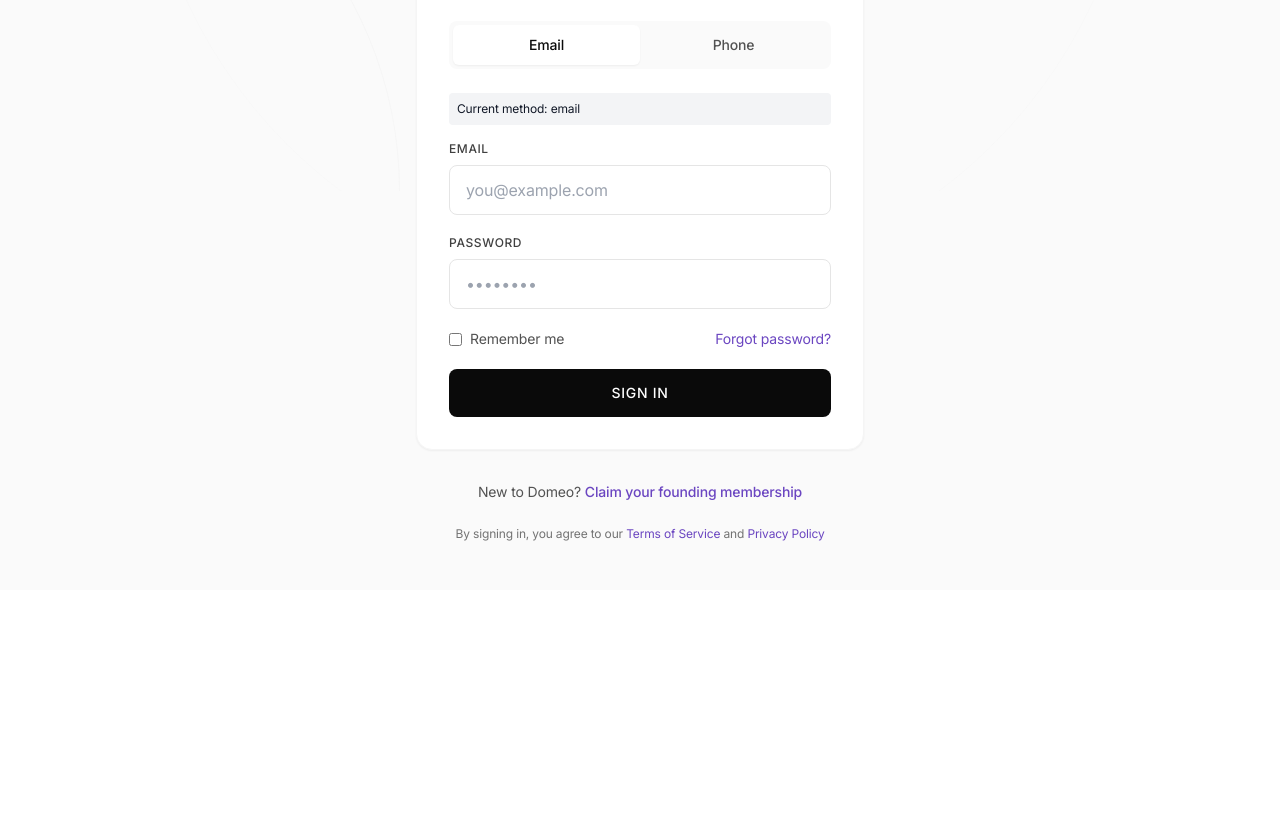
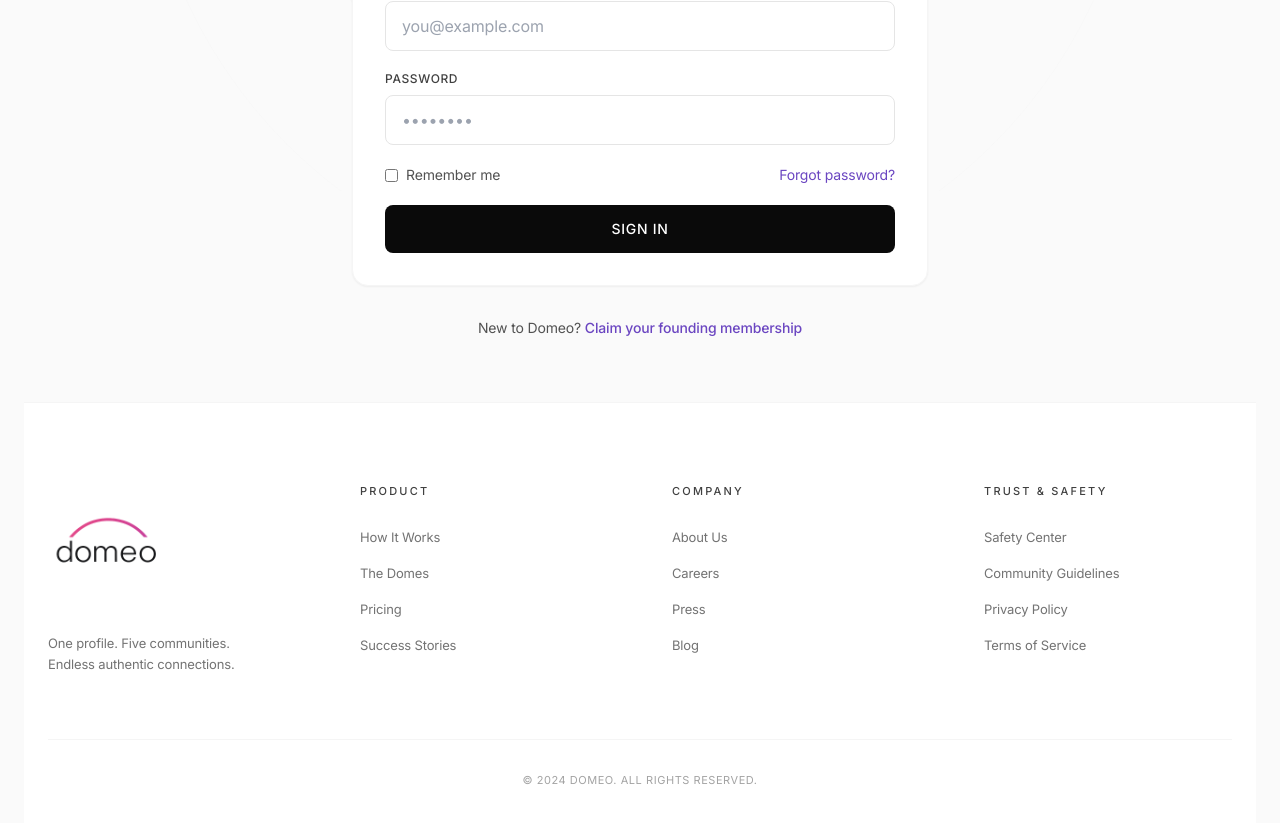
Before and after one commit to mcapace/Domeo, a Next.js app: page /auth/signin in a window 1280 px wide. Shown: the part 609-1432 px from the top of the page. Before the commit the page ends 1199 px from the top, so only its background shows below. Built offline with nearby package versions, Linux system fonts and the light colour scheme.

Commit message:
Fix login page footer to span full width like homepage

```diff
--- a/src/app/auth/signin/page.tsx
+++ b/src/app/auth/signin/page.tsx
@@ -24,11 +24,10 @@
   console.log('Current loginMethod:', loginMethod);
 
   return (
-    <div className="min-h-screen flex flex-col justify-center px-6 py-12">
-      <div className="w-full max-w-md mx-auto">
-        {/* Logo and Header */}
-        <div className="text-center mb-10">
-          <Logo size="md" className="mx-auto mb-8" />
+    <div className="min-h-screen flex flex-col justify-center px-6 py-12 pt-32">
+      <div className="w-full max-w-xl mx-auto">
+        {/* Header */}
+        <div className="text-center mb-8">
           <h1 className="text-3xl font-extralight text-domeo-black tracking-[-0.02em]">
             Welcome back
           </h1>
@@ -133,10 +132,7 @@
             </label>
           </div>
 
-          {/* Debug Info */}
-          <div className="mb-4 p-2 bg-gray-100 rounded text-xs">
-            Current method: {loginMethod}
-          </div>
+
 
           {/* Login Form */}
           <form onSubmit={handleSubmit} className="space-y-5">
@@ -243,19 +239,67 @@
             Claim your founding membership
           </Link>
         </p>
+      </div>
 
-        {/* Footer */}
-        <p className="text-center text-xs text-domeo-gray-500 mt-6">
-          By signing in, you agree to our{' '}
-          <Link href="/terms" className="text-domeo-accent hover:underline">
-            Terms of Service
-          </Link>{' '}
-          and{' '}
-          <Link href="/privacy" className="text-domeo-accent hover:underline">
-            Privacy Policy
-          </Link>
-        </p>
-      </div>
+      {/* Footer */}
+      <footer className="bg-white border-t border-domeo-gray-100 py-20 mt-16">
+        <div className="max-w-7xl mx-auto px-6">
+            <div className="grid grid-cols-1 md:grid-cols-4 gap-16">
+              <div>
+                <Logo theme="dark" size="sm" className="mb-6" />
+                <p className="text-[13px] text-domeo-gray-500 leading-relaxed">
+                  One profile. Five communities.<br />
+                  Endless authentic connections.
+                </p>
+              </div>
+
+              <div>
+                <h4 className="text-[11px] font-medium tracking-[0.2em] uppercase text-domeo-gray-700 mb-6">Product</h4>
+                <ul className="space-y-3">
+                  {['How It Works', 'The Domes', 'Pricing', 'Success Stories'].map(item => (
+                    <li key={item}>
+                      <a href="#" className="text-[13px] text-domeo-gray-500 hover:text-domeo-black transition-colors">
+                        {item}
+                      </a>
+                    </li>
+                  ))}
+                </ul>
+              </div>
+
+              <div>
+                <h4 className="text-[11px] font-medium tracking-[0.2em] uppercase text-domeo-gray-700 mb-6">Company</h4>
+                <ul className="space-y-3">
+                  {['About Us', 'Careers', 'Press', 'Blog'].map(item => (
+                    <li key={item}>
+                      <a href="#" className="text-[13px] text-domeo-gray-500 hover:text-domeo-black transition-colors">
+                        {item}
+                      </a>
+                    </li>
+                  ))}
+                </ul>
+              </div>
+
+              <div>
+                <h4 className="text-[11px] font-medium tracking-[0.2em] uppercase text-domeo-gray-700 mb-6">Trust & Safety</h4>
+                <ul className="space-y-3">
+                  {['Safety Center', 'Community Guidelines', 'Privacy Policy', 'Terms of Service'].map(item => (
+                    <li key={item}>
+                      <a href="#" className="text-[13px] text-domeo-gray-500 hover:text-domeo-black transition-colors">
+                        {item}
+                      </a>
+                    </li>
+                  ))}
+                </ul>
+              </div>
+            </div>
+
+            <div className="border-t border-domeo-gray-100 mt-16 pt-8">
+              <p className="text-[11px] text-domeo-gray-400 text-center tracking-wider uppercase">
+                © 2024 Domeo. All rights reserved.
+              </p>
+            </div>
+          </div>
+        </footer>
     </div>
   );
 }
```
